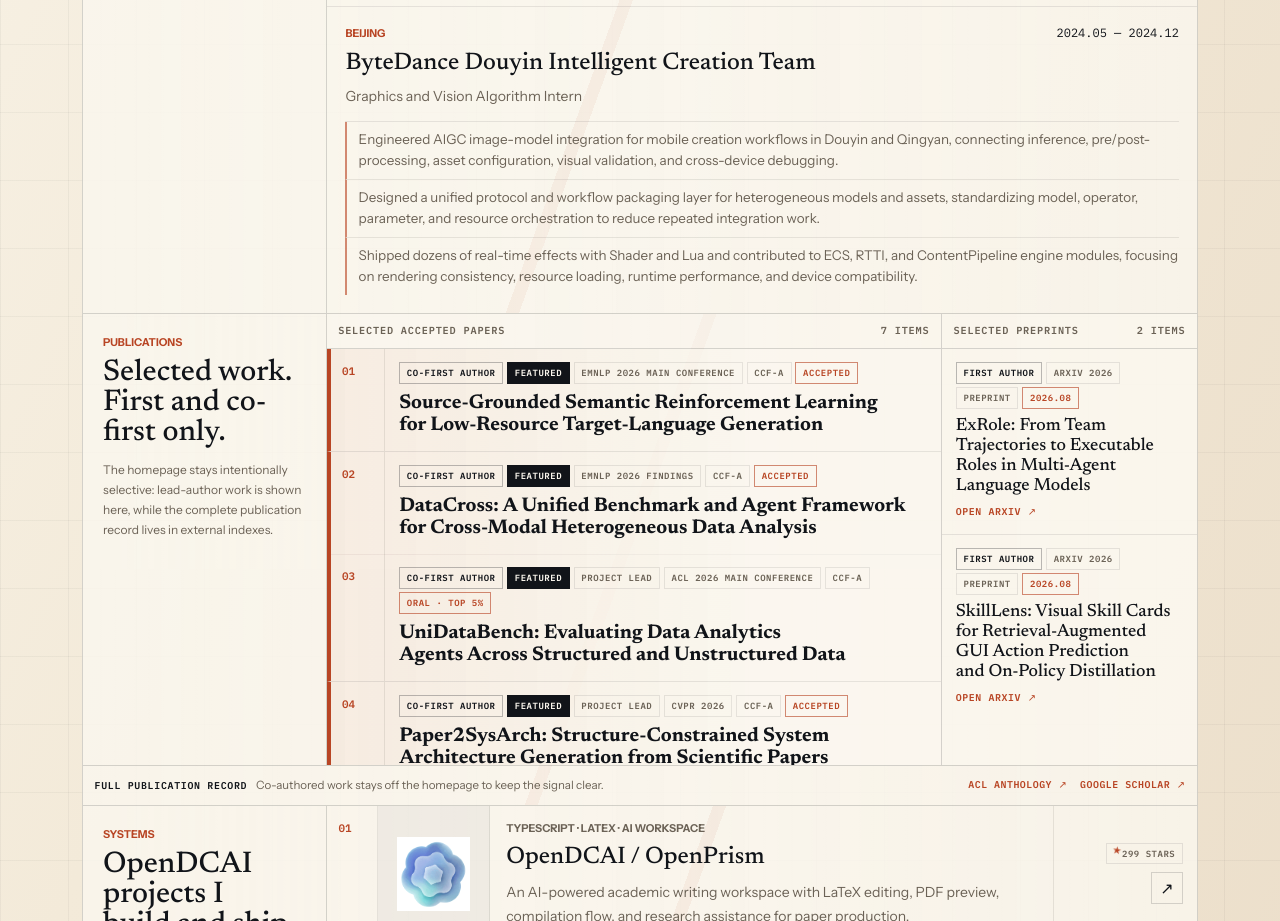
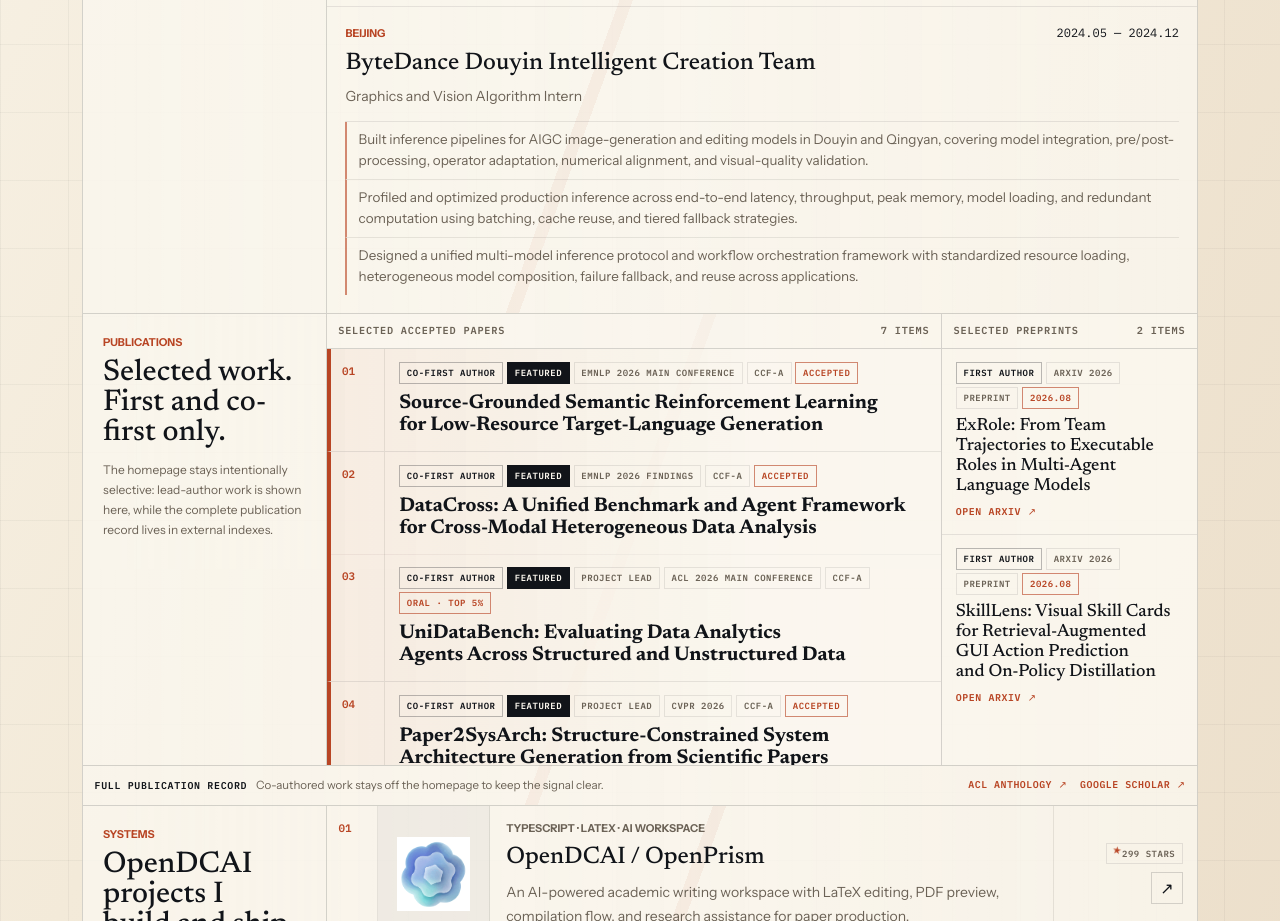
Before and after one commit to DeepThinkingZhouLiu/DeepThinkingZhouLiu.github.io, a React (Vite) app: page / in a window 1280 px wide. Shown: the part 1520-2441 px from the top of the page. Built offline with nearby package versions, Linux system fonts and the light colour scheme.

Commit message:
refine: focus vision internship on AIGC inference

```diff
--- a/src/content/profile.ts
+++ b/src/content/profile.ts
@@ -152,9 +152,9 @@
     period: '2024.05 — 2024.12',
     location: 'Beijing',
     bullets: [
-      'Engineered AIGC image-model integration for mobile creation workflows in Douyin and Qingyan, connecting inference, pre/post-processing, asset configuration, visual validation, and cross-device debugging.',
-      'Designed a unified protocol and workflow packaging layer for heterogeneous models and assets, standardizing model, operator, parameter, and resource orchestration to reduce repeated integration work.',
-      'Shipped dozens of real-time effects with Shader and Lua and contributed to ECS, RTTI, and ContentPipeline engine modules, focusing on rendering consistency, resource loading, runtime performance, and device compatibility.',
+      'Built inference pipelines for AIGC image-generation and editing models in Douyin and Qingyan, covering model integration, pre/post-processing, operator adaptation, numerical alignment, and visual-quality validation.',
+      'Profiled and optimized production inference across end-to-end latency, throughput, peak memory, model loading, and redundant computation using batching, cache reuse, and tiered fallback strategies.',
+      'Designed a unified multi-model inference protocol and workflow orchestration framework with standardized resource loading, heterogeneous model composition, failure fallback, and reuse across applications.',
     ],
   },
 ]
```
